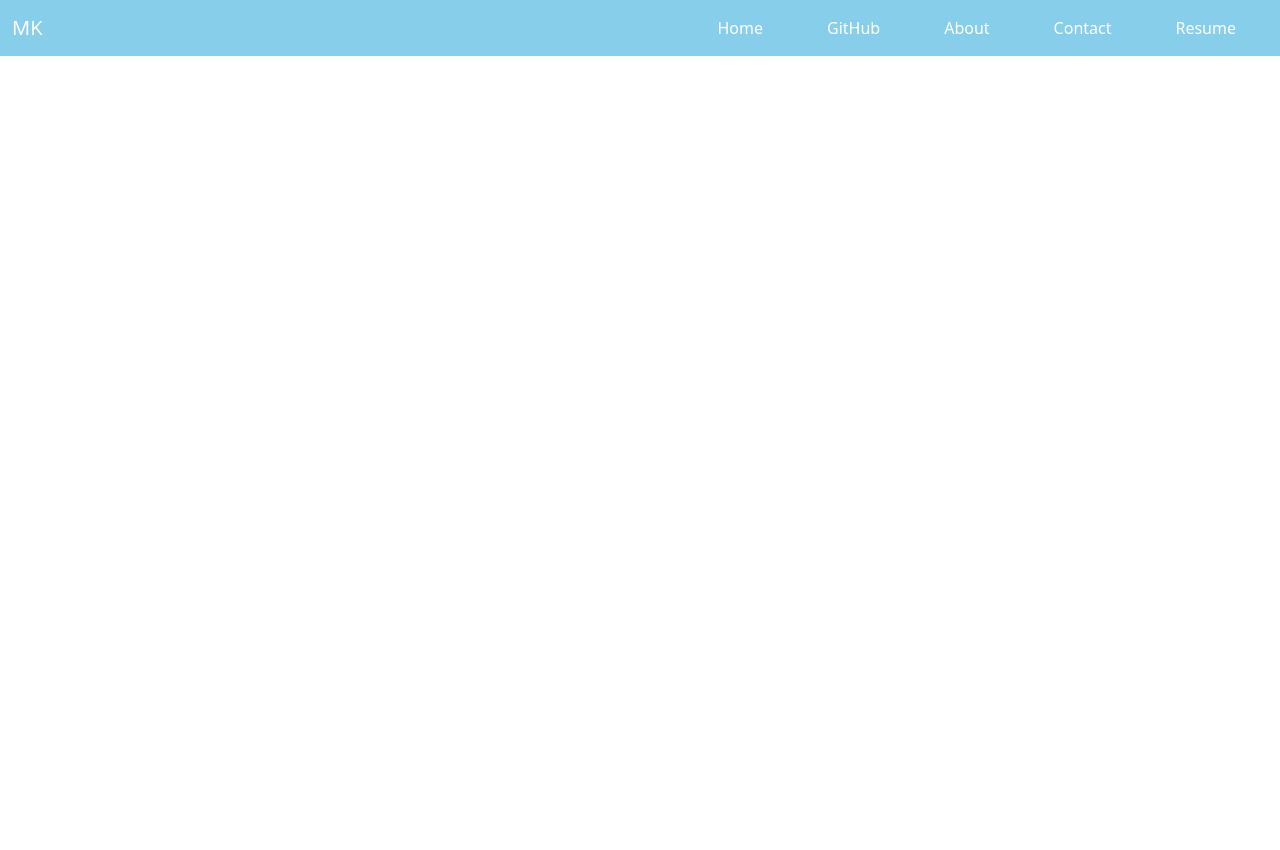
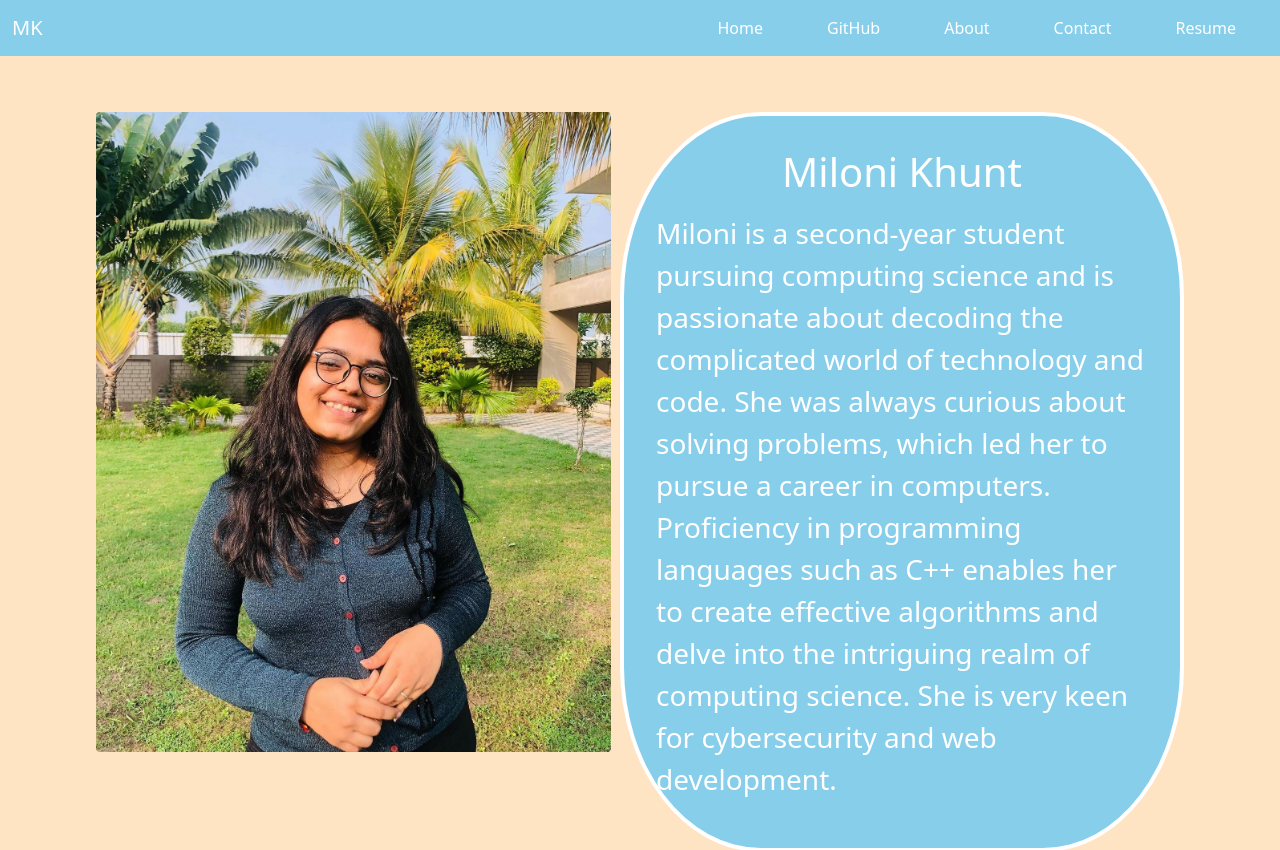
Before and after one commit to mkhunt/Miloni_Khunt, a plain HTML site: page index.html in a window 1280 px wide. Shown: the top 850 px of the page. Drawn offline with nearby package versions, Linux system fonts and the light colour scheme.

Commit message:
added bio and solved issue 3

```diff
--- a/index.html
+++ b/index.html
@@ -46,8 +46,20 @@
             </div>
           </nav>
 
+        <!-- Home -->
+        <div class="container-fluid px-5 border-0" id="home">
+            <div class="row g-0 px-5">
+              <div class="col">
+                <img src="img/profile2.jpg" class="img-fluid rounded" style="max-height: 80vh;" alt="...">
+              </div>
+              <div class="col fs-3 p-3 text-white theme_color border border-4 border-white" style="border-radius: 25%;">
+                <div class="card-body">
+                  <h5 class="card-title text-center h1">Miloni Khunt</h5>
+                  <p class="card-text my-3">Miloni is a second-year student pursuing computing science and is passionate about decoding the complicated world of technology and code. She was always curious about solving problems, which led her to pursue a career in computers. Proficiency in programming languages such as C++ enables her to create effective algorithms and delve into the intriguing realm of computing science. She is very keen for cybersecurity and web development.</p>
+              </div>
+            </div>
+          </div>
         <!-- About -->
-
 
     </body>
 </html>
```
Also changed, not shown: img/profile2.jpg (added), img/programmer.jpg (added).
